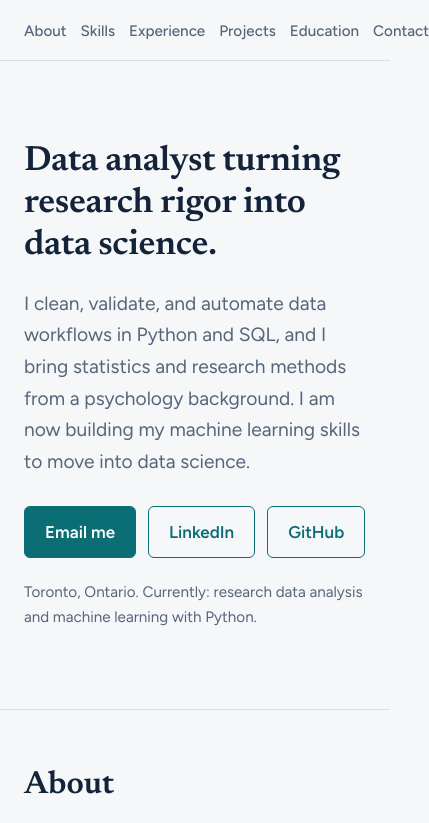
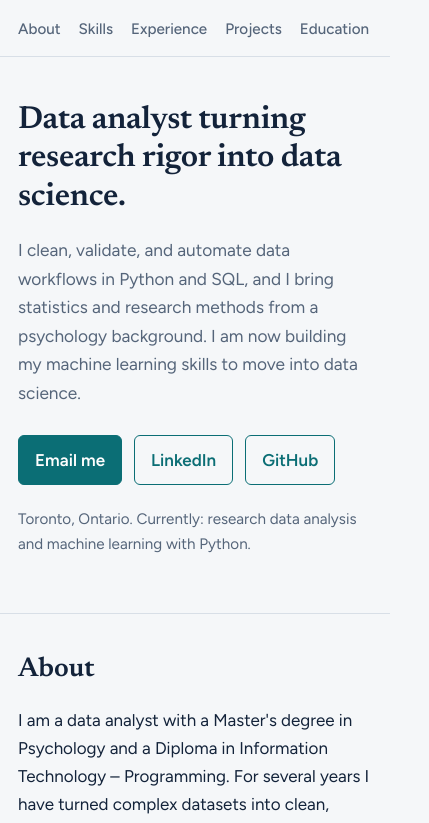
Before and after one commit to Anitatorki/anitatorki.github.io, a plain HTML site: page index.html in a window 390 px wide. Shown: the top 823 px of the page, 429 px wide, since content can reach past the window. Drawn offline with Linux system fonts and the light colour scheme.

Commit message:
Update index.html

```diff
--- a/index.html
+++ b/index.html
@@ -11,20 +11,21 @@
 <style>
 :root{--bg:#f5f7f9;--ink:#13233a;--muted:#55657a;--line:#d8dfe7;--accent:#0b6e75;--accent-soft:#e0f0f1;--card:#fff;--soon:#8a5a14;--soon-bg:#fbefd9}
 *{box-sizing:border-box}
-html{scroll-behavior:smooth;scroll-padding-top:72px}
-body{margin:0;background:var(--bg);color:var(--ink);font:400 1.0625rem/1.65 Figtree,system-ui,sans-serif}
+html{scroll-behavior:smooth;scroll-padding-top:72px;-webkit-text-size-adjust:100%}
+body{margin:0;background:var(--bg);color:var(--ink);font:400 1.0625rem/1.65 Figtree,system-ui,sans-serif;overflow-wrap:break-word}
 h1,h2,h3{font-family:Newsreader,Georgia,serif;line-height:1.2;margin:0}
 a{color:var(--accent)}
 a:focus-visible,button:focus-visible{outline:3px solid var(--accent);outline-offset:3px}
 .wrap{max-width:1040px;margin:0 auto;padding:0 24px}
 header.nav{position:sticky;top:0;z-index:5;background:rgba(245,247,249,.94);backdrop-filter:blur(6px);border-bottom:1px solid var(--line)}
-.nav .wrap{display:flex;justify-content:space-between;align-items:center;height:60px}
-.nav strong{font-family:Newsreader,serif;font-size:1.2rem}
+.nav .wrap{display:flex;justify-content:space-between;align-items:center;height:60px;gap:16px}
+.nav strong{font-family:Newsreader,serif;font-size:1.2rem;white-space:nowrap}
+.nav nav{min-width:0}
 .nav ul{display:flex;gap:22px;list-style:none;margin:0;padding:0}
-.nav a{text-decoration:none;color:var(--muted);font-weight:500;font-size:.95rem}
+.nav a{text-decoration:none;color:var(--muted);font-weight:500;font-size:.95rem;white-space:nowrap}
 .nav a:hover{color:var(--accent)}
 .hero{padding:80px 0 64px}
-.hero h1{font-size:clamp(2.2rem,5vw,3.5rem);font-weight:600;letter-spacing:-.01em;max-width:18em}
+.hero h1{font-size:clamp(2rem,5vw,3.5rem);font-weight:600;letter-spacing:-.01em;max-width:18em}
 .hero p.lead{font-size:1.2rem;color:var(--muted);margin:20px 0 28px;max-width:36em}
 .btns{display:flex;flex-wrap:wrap;gap:12px}
 .btn{display:inline-block;padding:11px 20px;border-radius:6px;font-weight:600;text-decoration:none;border:1.5px solid var(--accent)}
@@ -35,8 +36,8 @@ header.nav{position:sticky;top:0;z-index:5;background:rgba(245,247,249,.94);back
 .meta{margin-top:22px;color:var(--muted);font-size:.95rem}
 section{padding:56px 0;border-top:1px solid var(--line)}
 section>.wrap>h2{font-size:2rem;margin-bottom:28px}
-.about p{margin:0 0 14px;max-width:68ch;text-align:justify;hyphens:auto}
-.skills{display:grid;grid-template-columns:repeat(auto-fit,minmax(270px,1fr));gap:20px}
+.about p{margin:0 0 14px;max-width:68ch}
+.skills{display:grid;grid-template-columns:repeat(auto-fit,minmax(min(270px,100%),1fr));gap:20px}
 .skills div{background:var(--card);border:1px solid var(--line);border-radius:8px;padding:20px}
 .skills h3{font-size:1.15rem;margin-bottom:12px}
 .chips{display:flex;flex-wrap:wrap;gap:8px;list-style:none;margin:0;padding:0}
@@ -48,7 +49,7 @@ section>.wrap>h2{font-size:2rem;margin-bottom:28px}
 .job .org{color:var(--muted);margin:2px 0 12px}
 .job ul{margin:0;padding-left:1.1em;max-width:68ch}
 .job li{margin-bottom:6px}
-.projects{display:grid;grid-template-columns:repeat(auto-fit,minmax(320px,1fr));gap:24px}
+.projects{display:grid;grid-template-columns:repeat(auto-fit,minmax(min(320px,100%),1fr));gap:24px}
 .proj{background:var(--card);border:1px solid var(--line);border-radius:8px;padding:26px}
 .proj h3{font-size:1.35rem;margin-bottom:6px}
 .proj .tools{color:var(--accent);font-weight:600;font-size:.92rem;margin:0 0 12px}
@@ -56,16 +57,35 @@ section>.wrap>h2{font-size:2rem;margin-bottom:28px}
 .proj ul{margin:0;padding-left:1.1em}
 .proj li{margin-bottom:6px}
 .tag{display:inline-block;margin-bottom:10px;padding:2px 10px;border-radius:4px;background:var(--soon-bg);color:var(--soon);font-size:.85rem;font-weight:600}
-.edu{display:grid;grid-template-columns:repeat(auto-fit,minmax(300px,1fr));gap:36px}
+.edu{display:grid;grid-template-columns:repeat(auto-fit,minmax(min(300px,100%),1fr));gap:36px}
 .edu h3{font-size:1.15rem;margin-bottom:4px}
 .edu p{margin:0 0 14px;color:var(--muted)}
 .contact p{max-width:52ch}
 footer{padding:28px 0;border-top:1px solid var(--line);color:var(--muted);font-size:.9rem}
+
+/* Laptop and large screens */
+@media(min-width:781px){
+ .about p{text-align:justify;hyphens:auto}
+}
+
+/* Tablets and phones */
 @media(max-width:780px){
- .job{grid-template-columns:1fr}
- .nav ul{gap:14px}
+ .wrap{padding:0 18px}
+ .nav .wrap{height:56px}
  .nav strong{display:none}
+ .nav nav{width:100%;overflow-x:auto;scrollbar-width:none}
+ .nav nav::-webkit-scrollbar{display:none}
+ .nav ul{gap:18px;width:max-content}
+ .hero{padding:44px 0 40px}
+ .hero p.lead{font-size:1.08rem}
+ section{padding:40px 0}
+ section>.wrap>h2{font-size:1.7rem;margin-bottom:20px}
+ .job{grid-template-columns:1fr;gap:4px;padding:22px 0}
+ .job h3{font-size:1.2rem}
+ .proj{padding:20px}
+ .btn{padding:10px 16px}
 }
+
 @media(prefers-reduced-motion:reduce){html{scroll-behavior:auto}}
 </style>
 </head>
@@ -166,8 +186,7 @@ footer{padding:28px 0;border-top:1px solid var(--line);color:var(--muted);font-s
    </ul>
   </div>
  </div>
-
-</section>
+</div></section>
 
 <section id="projects"><div class="wrap">
  <h2>Projects</h2>
```
